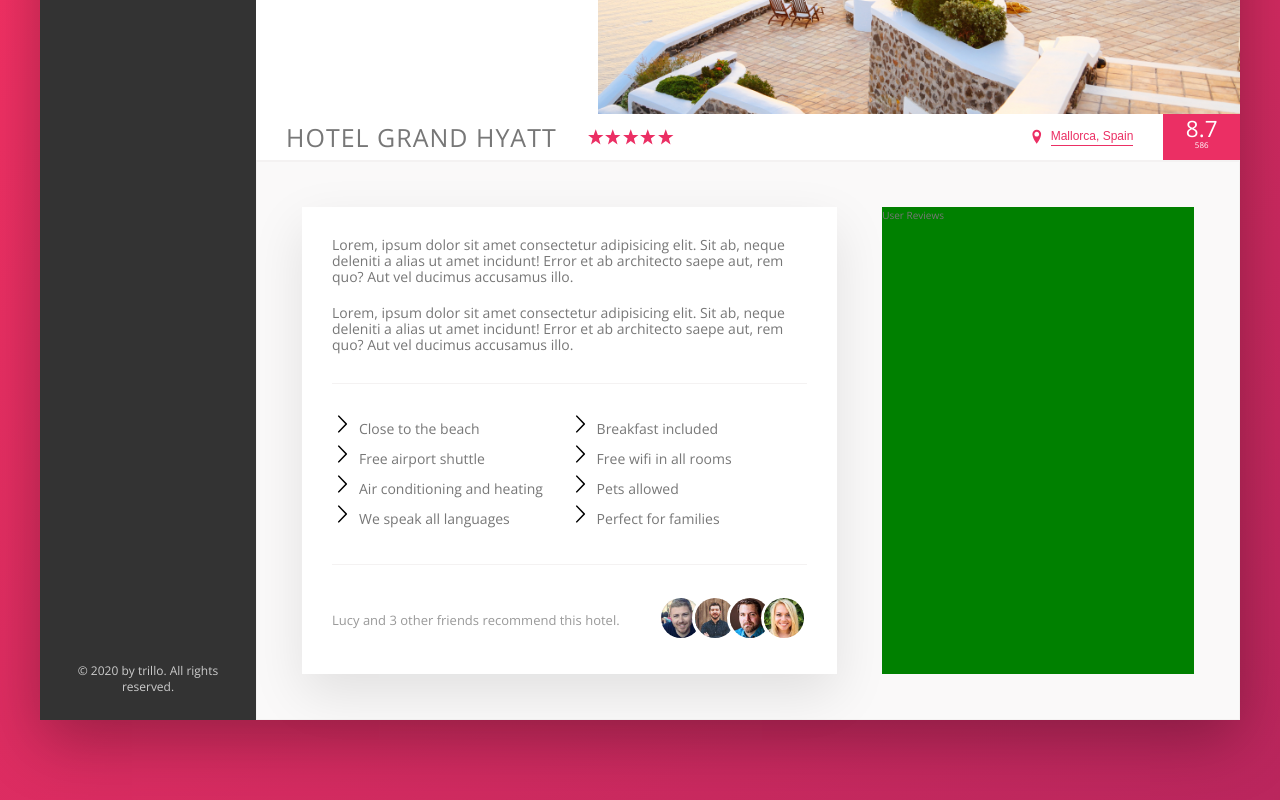
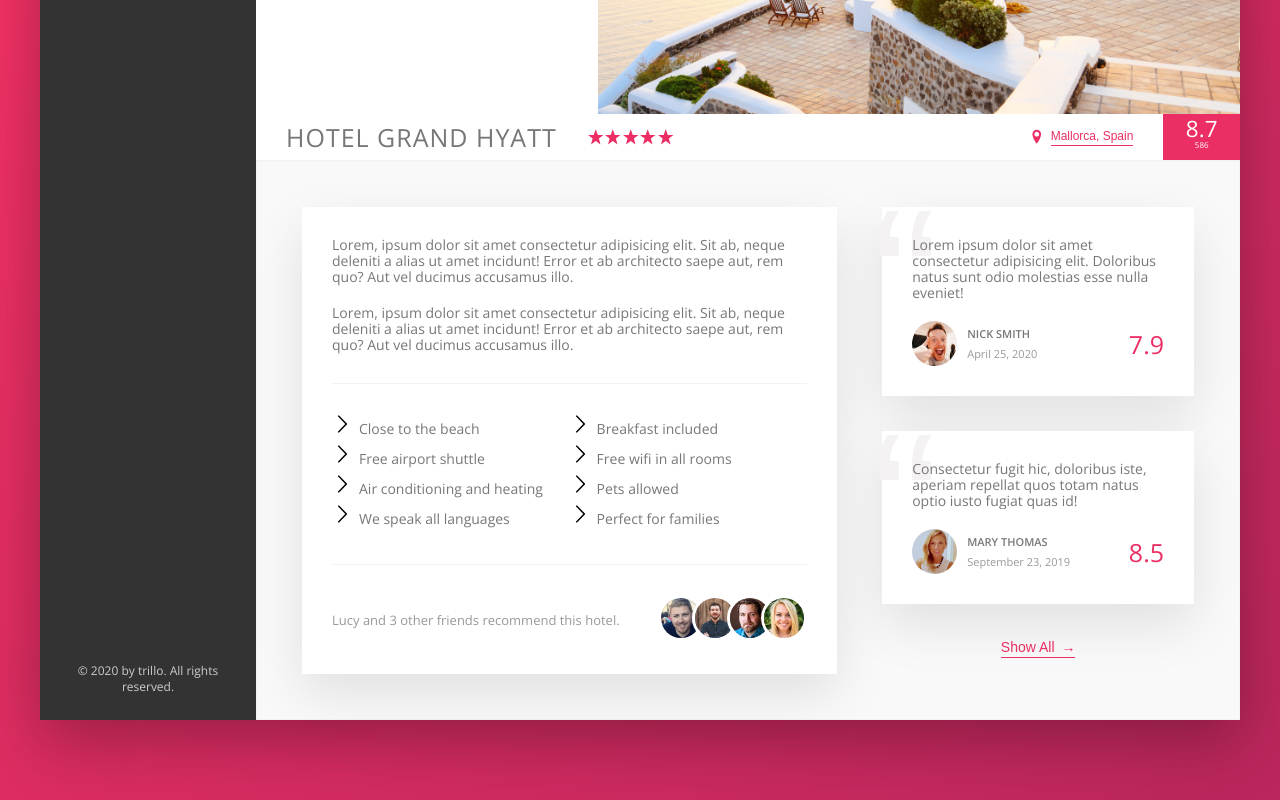
Before and after one commit to a2zarslaan/trillo-booking-app, a website: page index.html in a window 1280 px wide. Shown: the part 421-1221 px from the top of the page. Drawn offline with nearby package versions, Linux system fonts and the light colour scheme.

Commit message:
created and styled the uesr reviews section

```diff
--- a/index.html
+++ b/index.html
@@ -212,7 +212,46 @@
             </div>
 
             <div class="user-reviews">
-              User Reviews
+              <figure class="review">
+                <blockquote class="review__text">
+                  Lorem ipsum dolor sit amet consectetur adipisicing elit.
+                  Doloribus natus sunt odio molestias esse nulla eveniet!
+                </blockquote>
+                <!-- all the ratings and review text goes into figcaption -->
+                <figcaption class="review__user">
+                  <img
+                    src="img/user-1.jpg"
+                    alt="User 1"
+                    class="review__photo"
+                  />
+                  <div class="review__user-box">
+                    <p class="review__user-name">Nick Smith</p>
+                    <p class="review__user-date">April 25, 2020</p>
+                  </div>
+                  <div class="review__rating">7.9</div>
+                </figcaption>
+              </figure>
+
+              <figure class="review">
+                <blockquote class="review__text">
+                  Consectetur fugit hic, doloribus iste, aperiam repellat quos
+                  totam natus optio iusto fugiat quas id!
+                </blockquote>
+                <figcaption class="review__user">
+                  <img
+                    src="img/user-2.jpg"
+                    alt="User 1"
+                    class="review__photo"
+                  />
+                  <div class="review__user-box">
+                    <p class="review__user-name">Mary Thomas</p>
+                    <p class="review__user-date">September 23, 2019</p>
+                  </div>
+                  <div class="review__rating">8.5</div>
+                </figcaption>
+              </figure>
+
+              <button class="btn-inline">Show All <span>&rarr;</span></button>
             </div>
           </div>
         </main>
--- a/sass/_components.scss
+++ b/sass/_components.scss
@@ -319,8 +319,17 @@
   cursor: pointer;
   transition: 0.2s;
 
+  & span {
+    margin-left: 3px;
+    transition: margin-left 0.2s;
+  }
+
   &:hover {
     color: var(--color-grey-dark-1);
+
+    span {
+      margin-left: 8px;
+    }
   }
 
   &:focus {
@@ -431,3 +440,86 @@
     }
   }
 }
+
+////////////////////////
+//reviews
+.review {
+  background-color: #fff;
+  box-shadow: var(--shadow-light);
+  padding: 3rem;
+  margin-bottom: 3.5rem;
+
+  //for absolute positioning of the quotation mark
+  position: relative;
+
+  &__text {
+    margin-bottom: 2rem;
+
+    //to show the text on top of the designer quotation mark
+    z-index: 10;
+
+    //z-index will only work if we set the position
+    position: relative;
+
+    overflow: hidden;
+  }
+
+  &__user {
+    display: flex;
+    align-items: center;
+  }
+
+  &__photo {
+    height: 4.5rem;
+    width: 4.5rem;
+    border-radius: 50%;
+    margin-right: 1rem;
+  }
+
+  &__user-box {
+    //using the same margin auto trick with flex box to push the rating to the right
+    margin-right: auto;
+  }
+
+  &__user-name {
+    font-size: 1.1rem;
+    font-weight: 700;
+    text-transform: uppercase;
+    margin-bottom: 0.4rem;
+  }
+
+  &__user-date {
+    font-size: 1.1rem;
+    font-weight: 300;
+    color: var(--color-grey-dark-3);
+  }
+
+  &__rating {
+    font-size: 2.5rem;
+    font-weight: 300;
+    color: var(--color-primary);
+  }
+
+  //we'll use pseudo elements to add the big quotation mark in the background of review box
+  &::before {
+    //we'll put the quotation mark in the content. We'll use the symbol for quotation marks in the document. HMTL and CSS symbols for the same thing are different, a simple google search will return the results. CSS represents symbols in the form of iso numbers
+    content: "\201C";
+
+    //we'll use absolute positioning here because it will give us the precise control we want
+    position: absolute;
+
+    top: -2.75rem;
+    left: -1rem;
+
+    //default line height for a font this big would be massive, we need to reduce it
+    line-height: 1;
+
+    font-size: 20rem;
+    color: var(--color-grey-light-2);
+
+    //currently it is inheriting default font family, quotation marks in that don't look good
+    font-family: sans-serif;
+
+    z-index: 1;
+  }
+}
--- a/sass/_layouts.scss
+++ b/sass/_layouts.scss
@@ -47,6 +47,7 @@
 }
 
 .detail {
+  font-size: 1.4rem;
   display: flex;
   padding: 4.5rem;
   background-color: var(--color-grey-light-1);
@@ -55,7 +56,8 @@
 
 //description and user-reviews are kept side by side as they are siblings according to html structure
 .description {
-  font-size: 1.4rem;
+  //giving the font size to parent then inheriting later
+  //font-size: 1.4rem;
   background-color: #fff;
   box-shadow: var(--shadow-light);
   padding: 3rem;
@@ -67,8 +69,13 @@
 }
 
 .user-reviews {
-  background-color: green;
-
   //we want this element to take the width remaining out of the 60% taken by description element, hence flex-grow is 1
   flex: 1;
+
+  //to align the show all button we could have used text-align: center but that would center all the content in the container too, which is undesired. That's why we'll use flexbox align items
+  display: flex;
+  flex-direction: column;
+
+  //now with the default preoperties the line under the button will stretch all the way to from left to the right of the container, because the default for align-items is stretch. We have to change it to center
+  align-items: center;
 }
```
Also changed, not shown: css/style.css, 1 other file.
